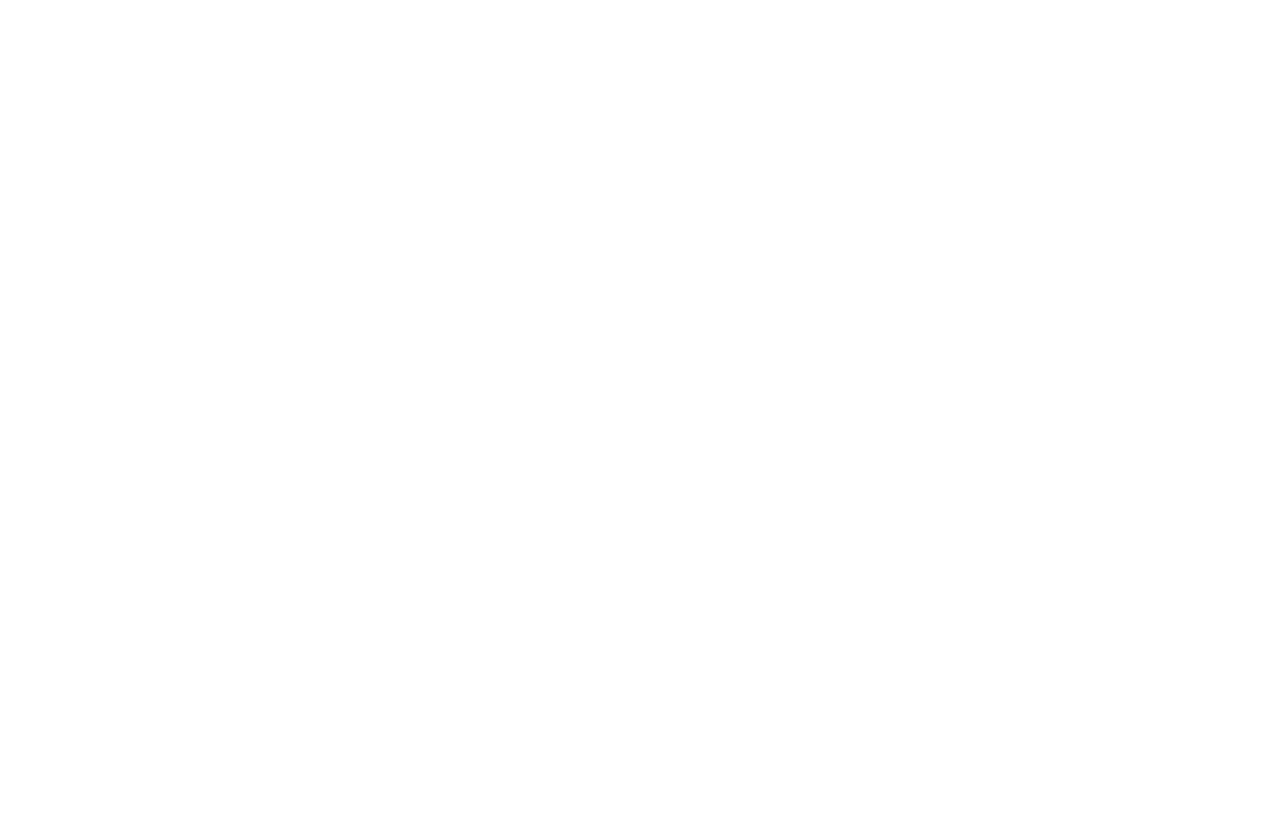
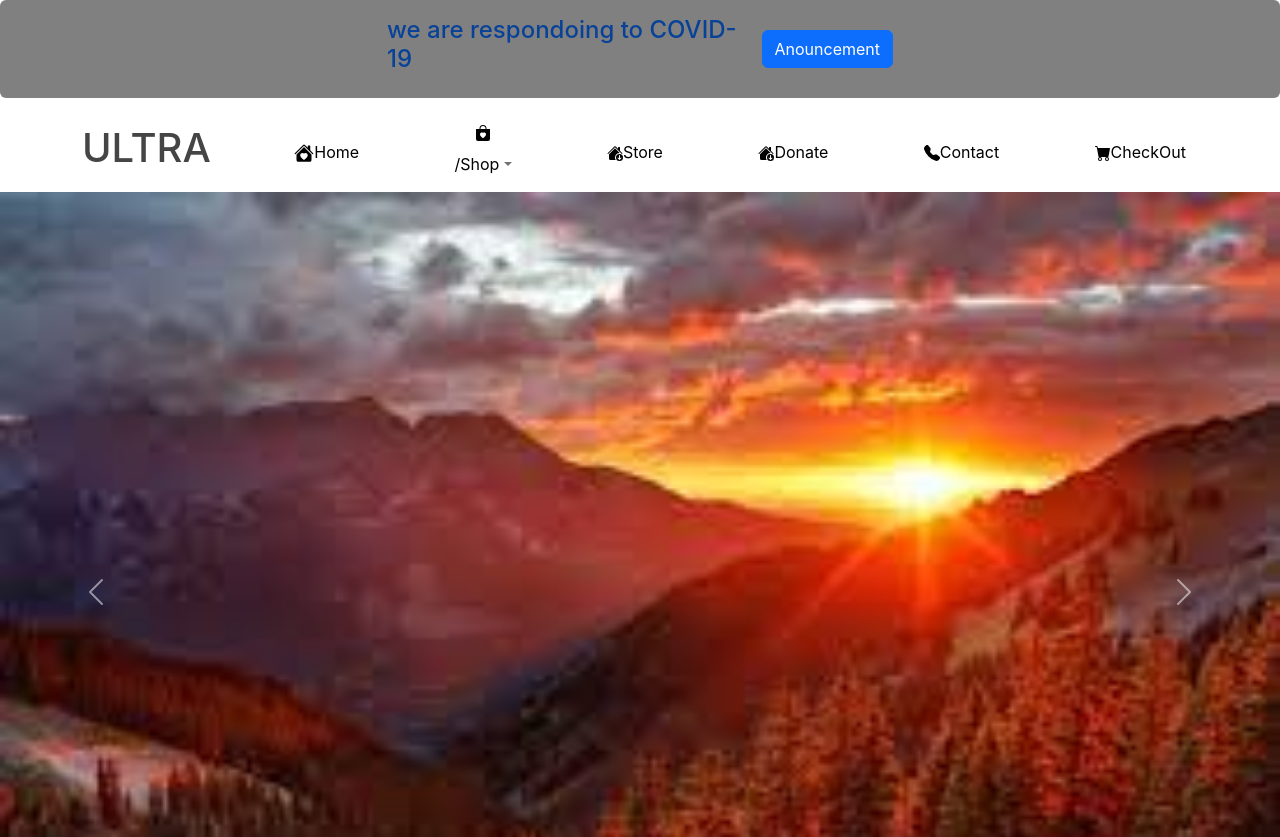
Before and after one commit to zprogrammer-code/ecommerce-ultra, a React (Create React App) app: page /Donate in a window 1280 px wide. Before the commit this address had no page. Shown: the top 837 px of the page. Before the commit the page ends 800 px from the top, so only its background shows below. Built offline with nearby package versions, Linux system fonts and the light colour scheme.

Commit message:
updating state

```diff
--- a/package.json
+++ b/package.json
@@ -13,7 +13,7 @@
     "moment": "^2.29.4",
     "owl.carousel": "^2.3.4",
     "react": "^18.2.0",
-    "react-bootstrap": "^2.5.0",
+    "react-bootstrap": "^2.9.1",
     "react-bootstrap-icons": "^1.8.4",
     "react-dom": "^18.2.0",
     "react-owl-carousel": "^2.3.3",
--- a/src/App.js
+++ b/src/App.js
@@ -4,11 +4,13 @@
 import 'bootstrap/dist/css/bootstrap.min.css';
 import { Routes, Route } from 'react-router-dom';
 import '/home/zprogrammercode/React_ecommerce_ultra2/ecommerce-ultra/src/Components/Components.css';
-import HomePage from '/home/zprogrammercode/React_ecommerce_ultra2/ecommerce-ultra/src/Pages/home.js';
+import HomePage from '/home/zprogrammercode/React_ecommerce_ultra2/ecommerce-ultra/src/Pages/Home.js';
 import Store from '/home/zprogrammercode/React_ecommerce_ultra2/ecommerce-ultra/src/Pages/Store.js';
 import ContactPage from '/home/zprogrammercode/React_ecommerce_ultra2/ecommerce-ultra/src/Pages/Contact.js';
 import Product from './Pages/Product';
 import ProductView from './Components/Accordian/ProductView';
+import Donate from './Pages/Donate';
+
 function App(){
 
    return(
@@ -19,6 +21,8 @@
             <Route path="/Store" element={<Store/>}/>
             <Route path="/Contact" element={<ContactPage/>}/>
             <Route path="/Product" element={<Product/>}/>
+            <Route path="/Donate" element={<Donate/>}/>
+
             <Route path='/ProductView/:id' element={<ProductView/>}/>
          </Routes>
 
--- a/src/Assets/testing.js
+++ b/src/Assets/testing.js
@@ -0,0 +1,5 @@
+function handleClick(e) {
+    e.preventDefault();
+    console.log('The link was clicked.');
+
+  }
--- /dev/null
+++ b/src/Pages/Donate.js
@@ -0,0 +1,24 @@
+
+import React from 'react';
+import 'bootstrap/dist/js/bootstrap.bundle.min';
+import 'bootstrap/dist/css/bootstrap.min.css';
+import '/home/zprogrammercode/React_ecommerce_ultra2/ecommerce-ultra/src/Components/Components.css';
+import UltraNavbar from '/home/zprogrammercode/React_ecommerce_ultra2/ecommerce-ultra/src/Components/NavBar/Navbar.js';
+import CovidAlert from '/home/zprogrammercode/React_ecommerce_ultra2/ecommerce-ultra/src/Components/AlertBar/Alert.js';
+import OwlCarousel from '../Components/OwlCarosul/OwlCarosul.js';
+
+function Donate(){
+
+   return(
+      <>
+      <div className='DonatePage'>
+      <CovidAlert/>
+      <UltraNavbar/>
+      <OwlCarousel/>
+
+      </div>
+     </>
+         )
+      };
+
+export default Donate;
```
Also changed, not shown: src/Pages/Home.js (renamed from src/Pages/home.js).
